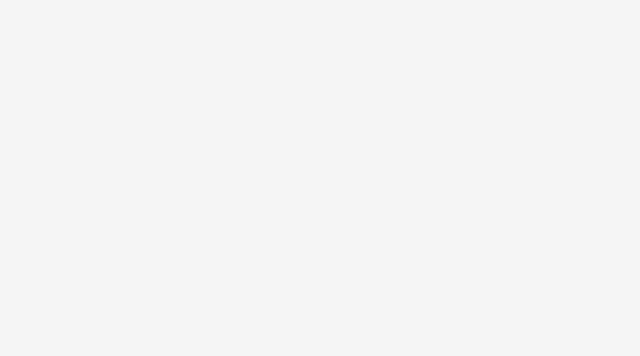
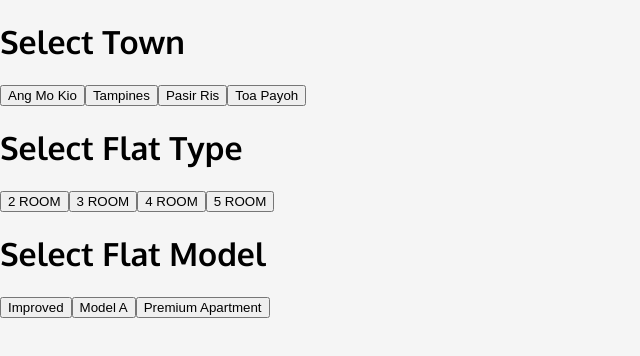
Before and after one commit to azheem-rahman/BuyResale, a React (Create React App) app in the folder BuyResaleReactApp/: page / in a window 1280 px wide. Shown: the top 356 px of the page, without its empty margins (0-640 px from the left). Built offline with nearby package versions, Linux system fonts and the light colour scheme.

Commit message:
edited Search component to take in user's selection

```diff
--- a/BuyResaleReactApp/src/components/Search.js
+++ b/BuyResaleReactApp/src/components/Search.js
@@ -1,10 +1,80 @@
 // Search component to take in user's input & selection choices
 import React, { useContext } from "react";
 import SomeContext from "../context/some-context";
+import Results from "./Results";
 
 const Search = () => {
   const someCtx = useContext(SomeContext);
-  return <div></div>;
+
+  const handleTownClick = (event) => {
+    event.preventDefault();
+    console.log(event.target.id);
+    switch (event.target.id) {
+      case "ANG_MO_KIO":
+        someCtx.setTown("ANG MO KIO");
+        break;
+      case "PASIR_RIS":
+        someCtx.setTown("PASIR RIS");
+        break;
+      case "TOA_PAYOH":
+        someCtx.setTown("TOA PAYOH");
+        break;
+    }
+  };
+
+  const handleTypeClick = (event) => {
+    event.preventDefault();
+    console.log(event.target.id);
+  };
+
+  const handleModelClick = (event) => {
+    event.preventDefault();
+    console.log(event.target.id);
+  };
+
+  return (
+    <div>
+      <h1>Select Town</h1>
+      <button onClick={handleTownClick} id="ANG_MO_KIO">
+        Ang Mo Kio
+      </button>
+      <button onClick={handleTownClick} id="TAMPINES">
+        Tampines
+      </button>
+      <button onClick={handleTownClick} id="PASIR_RIS">
+        Pasir Ris
+      </button>
+      <button onClick={handleTownClick} id="TOA_PAYOH">
+        Toa Payoh
+      </button>
+
+      <h1>Select Flat Type</h1>
+      <button onClick={handleTypeClick} id="2_ROOM">
+        2 ROOM
+      </button>
+      <button onClick={handleTypeClick} id="3_ROOM">
+        3 ROOM
+      </button>
+      <button onClick={handleTypeClick} id="4_ROOM">
+        4 ROOM
+      </button>
+      <button onClick={handleTypeClick} id="5_ROOM">
+        5 ROOM
+      </button>
+
+      <h1>Select Flat Model</h1>
+      <button onClick={handleModelClick} id="Improved">
+        Improved
+      </button>
+      <button onClick={handleModelClick} id="Model_A">
+        Model A
+      </button>
+      <button onClick={handleModelClick} id="Premium_Apartment">
+        Premium Apartment
+      </button>
+      <Results />
+    </div>
+  );
 };
 
 export default Search;
```
